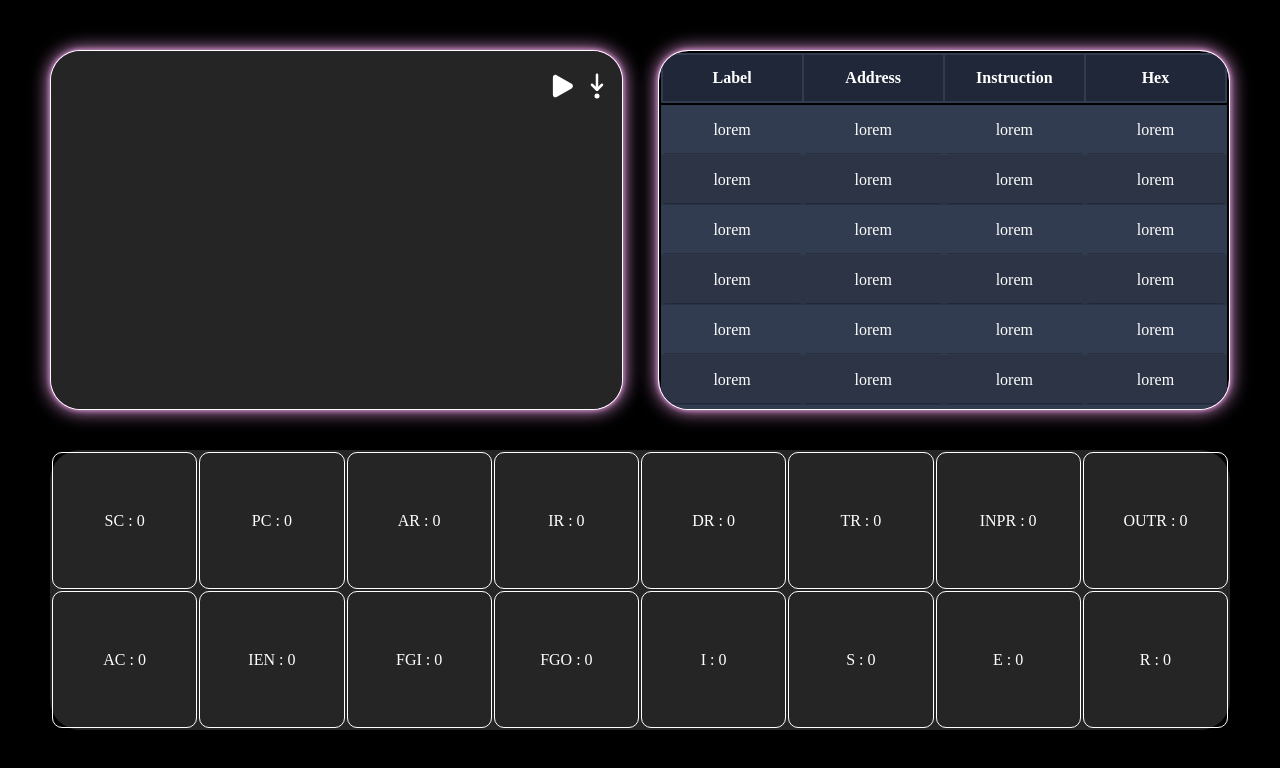
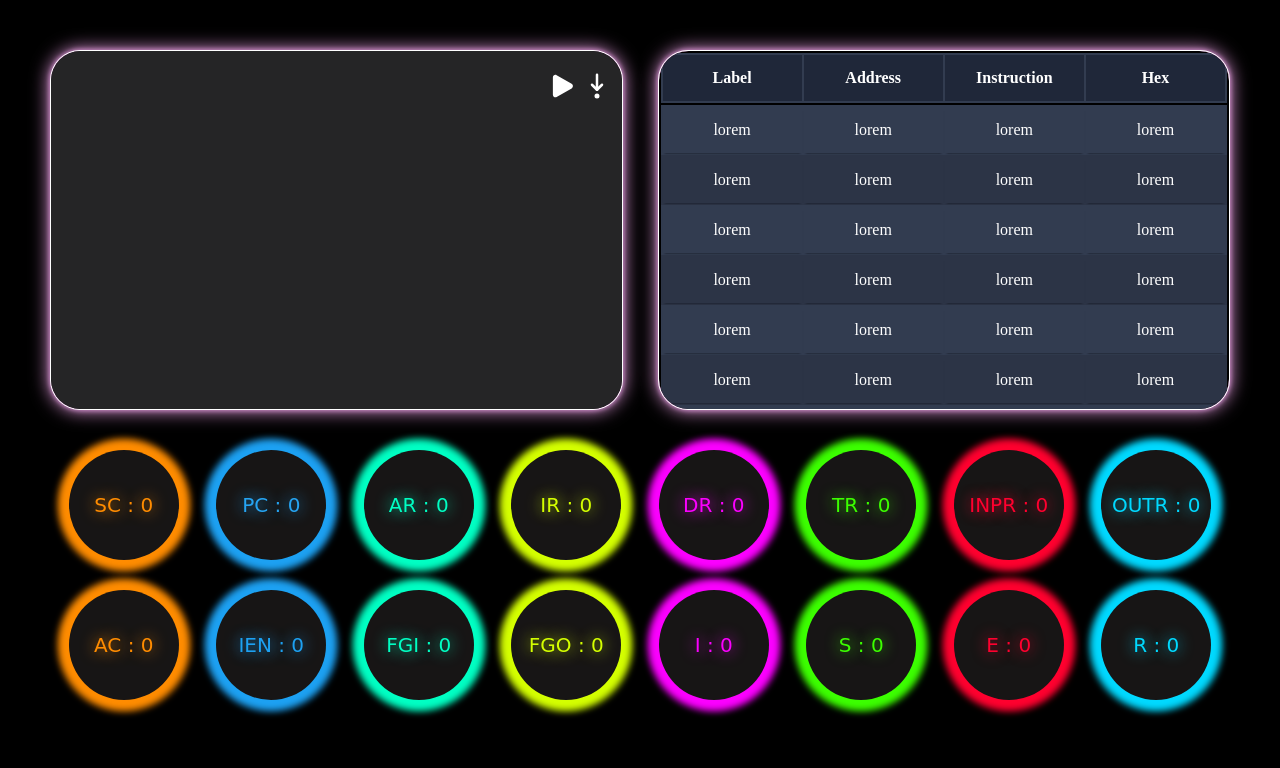
Before and after one commit to arefhbb/Computer-architecture-project, a plain HTML site: page index.html in a window 1280 px wide. Drawn offline with Linux system fonts and the light colour scheme.

Commit message:
Improved UI

```diff
--- a/index.html
+++ b/index.html
@@ -23,6 +23,7 @@
                             d="M3.9,18.9V5.1c0-1.6,1.7-2.6,3-1.8l12,6.9c1.4,0.8,1.4,2.9,0,3.7l-12,6.9C5.6,21.5,3.9,20.5,3.9,18.9z"
                             id="play" />
                     </g>
+                    <title>Compile & Run</title>
                 </svg>
                 <?xml version="1.0" ?><svg class="icon icon-tabler icon-tabler-step-into" fill="none" height="24"
                     stroke="currentColor" stroke-linecap="round" stroke-linejoin="round" stroke-width="2"
@@ -32,6 +33,7 @@
                     <line x1="16" x2="12" y1="11" y2="15" />
                     <line x1="8" x2="12" y1="11" y2="15" />
                     <circle cx="12" cy="20" r="1" />
+                    <title>Step</title>
                 </svg>
             </div>
         </div>
@@ -113,30 +115,24 @@
         </div>
     </div>
     <div class="box box3">
-        <table class="container2">
-            <tbody>
-                <tr>
-                    <td>SC : <span>0</span></td>
-                    <td>PC : <span>0</span></td>
-                    <td>AR : <span>0</span></td>
-                    <td>IR : <span>0</span></td>
-                    <td>DR : <span>0</span></td>
-                    <td>TR : <span>0</span></td>
-                    <td>INPR : <span>0</span></td>
-                    <td>OUTR : <span>0</span></td>
-                </tr>
-                <tr>
-                    <td>AC : <span>0</span></td>
-                    <td>IEN : <span>0</span></td>
-                    <td>FGI : <span>0</span></td>
-                    <td>FGO : <span>0</span></td>
-                    <td>I : <span>0</span></td>
-                    <td>S : <span>0</span></td>
-                    <td>E : <span>0</span></td>
-                    <td>R : <span>0</span></td>
-                </tr>
-            </tbody>
-        </table>
+        <div class="container2">
+            <div>SC :&nbsp;<span>0</span></div>
+            <div>PC :&nbsp;<span>0</span></div>
+            <div>AR :&nbsp;<span>0</span></div>
+            <div>IR :&nbsp;<span>0</span></div>
+            <div>DR :&nbsp;<span>0</span></div>
+            <div>TR :&nbsp;<span>0</span></div>
+            <div>INPR :&nbsp;<span>0</span></div>
+            <div>OUTR :&nbsp;<span>0</span></div>
+            <div>AC :&nbsp;<span>0</span></div>
+            <div>IEN :&nbsp;<span>0</span></div>
+            <div>FGI :&nbsp;<span>0</span></div>
+            <div>FGO :&nbsp;<span>0</span></div>
+            <div>I :&nbsp;<span>0</span></div>
+            <div>S :&nbsp;<span>0</span></div>
+            <div>E :&nbsp;<span>0</span></div>
+            <div>R :&nbsp;<span>0</span></div>
+        </div>
     </div>
 </body>
 
--- a/style.css
+++ b/style.css
@@ -17,7 +17,6 @@ body {
 }
 
 .box {
-  background-color: #252526;
   height: 20px;
   width: 20px;
   border-radius: 30px;
@@ -132,19 +131,31 @@ svg {
 /* /////////////////// */
 
 .container2 {
-  color: #fff;
+  /* color: #fff;
   width: 100%;
   height: 100%;
   text-align: center;
-  border-radius: 30px;
+  border-radius: 30px; */
+  color: #fff;
+  display: grid;
+  grid-template-columns: auto auto auto auto auto auto auto auto;
+  row-gap: 30px;
+  justify-items: center;
+  align-items: center;
 }
 
-.container2 td {
-  border: solid 1px #fff;
-  width: 12.5%;
-  border-radius: 10px;
+.container2 div {
+  /* border: solid 1px #fff; */
+  width: 110px;
+  height: 110px;
+  border-radius: 50%;
+  background-color: #252526;
+  display: flex;
+  justify-content: center;
+  align-items: center;
+  font-size: 20px;
+  font-family: cursive;
 }
-
 /* //////////////////////////////////////////////////////////////////////////////// */
 .main-div {
   position: relative;
@@ -237,3 +248,234 @@ svg {
     box-shadow: 0 0 17px 3px #c586c0, 0 0 4px 2px #c586c0;
   }
 }
+
+/* ////////////////////////////////////////////////////////// */
+.container2 div {
+  position: relative;
+  /*display: block; */
+  color: #666;
+  /* font-size: 30px; */
+  /* height: 60px; */
+  /* width: 60px; */
+  background: #171515;
+  /* line-height: 60px; */
+  /* border-radius: 50%; */
+  /* margin: 0 15px; */
+  /* cursor: pointer; */
+  transition: 0.5s;
+}
+.container2 div:before {
+  position: absolute;
+  content: "";
+  top: 0;
+  left: 0;
+  height: inherit;
+  width: inherit;
+  /* background: #d35400; */
+  border-radius: 50%;
+  transform: scale(0.9);
+  z-index: -1;
+  transition: 0.5s;
+}
+
+.container2 div:before {
+  filter: blur(3px);
+  transform: scale(1.2);
+}
+/* .container2 div:hover {
+  color: #ffa502;
+  box-shadow: 0 0 15px #d35400;
+  text-shadow: 0 0 15px #d35400;
+} */
+
+.container2 div:nth-child(1):before {
+  background: #ff8c00;
+}
+.container2 div:nth-child(1):hover:before {
+  box-shadow: 0 0 15px #ff8c00;
+}
+.container2 div:nth-child(1) {
+  color: #ff8c00;
+  box-shadow: 0 0 15px #ff8c00;
+  text-shadow: 0 0 15px #ff8c00;
+}
+
+.container2 div:nth-child(2):before {
+  background: #1da1f2;
+}
+.container2 div:nth-child(2):hover:before {
+  box-shadow: 0 0 15px #1da1f2;
+}
+.container2 div:nth-child(2) {
+  color: #26a4f2;
+  box-shadow: 0 0 15px #1da1f2;
+  text-shadow: 0 0 15px #1da1f2;
+}
+
+.container2 div:nth-child(3):before {
+  background: #00ffc3;
+}
+.container2 div:nth-child(3):hover:before {
+  box-shadow: 0 0 15px #00ffc3;
+}
+.container2 div:nth-child(3) {
+  color: #00ffc3;
+  box-shadow: 0 0 15px #00ffc3;
+  text-shadow: 0 0 15px #00ffc3;
+}
+
+.container2 div:nth-child(4):before {
+  background: #d4ff00;
+}
+.container2 div:nth-child(4):hover:before {
+  box-shadow: 0 0 15px #d4ff00;
+}
+.container2 div:nth-child(4) {
+  color: #d4ff00;
+  box-shadow: 0 0 15px #d4ff00;
+  text-shadow: 0 0 15px #d4ff00;
+}
+
+.container2 div:nth-child(5):before {
+  background: #fb00ff;
+}
+.container2 div:nth-child(5):hover:before {
+  box-shadow: 0 0 15px #fb00ff;
+}
+.container2 div:nth-child(5) {
+  color: #fb00ff;
+  box-shadow: 0 0 15px #fb00ff;
+  text-shadow: 0 0 15px #fb00ff;
+}
+
+.container2 div:nth-child(6):before {
+  background: #3cff00;
+}
+.container2 div:nth-child(6):hover:before {
+  box-shadow: 0 0 15px #3cff00;
+}
+.container2 div:nth-child(6) {
+  color: #3cff00;
+  box-shadow: 0 0 15px #3cff00;
+  text-shadow: 0 0 15px #3cff00;
+}
+
+.container2 div:nth-child(7):before {
+  background: #ff002f;
+}
+.container2 div:nth-child(7):hover:before {
+  box-shadow: 0 0 15px #ff002f;
+}
+.container2 div:nth-child(7) {
+  color: #ff002f;
+  box-shadow: 0 0 15px #ff002f;
+  text-shadow: 0 0 15px #ff002f;
+}
+
+.container2 div:nth-child(8):before {
+  background: #00d9ff;
+}
+.container2 div:nth-child(8):hover:before {
+  box-shadow: 0 0 15px #00d9ff;
+}
+.container2 div:nth-child(8) {
+  color: #00d9ff;
+  box-shadow: 0 0 15px #00d9ff;
+  text-shadow: 0 0 15px #00d9ff;
+}
+
+.container2 div:nth-child(9):before {
+  background: #ff8c00;
+}
+.container2 div:nth-child(9):hover:before {
+  box-shadow: 0 0 15px #ff8c00;
+}
+.container2 div:nth-child(9) {
+  color: #ff8c00;
+  box-shadow: 0 0 15px #ff8c00;
+  text-shadow: 0 0 15px #ff8c00;
+}
+
+.container2 div:nth-child(10):before {
+  background: #1da1f2;
+}
+.container2 div:nth-child(10):hover:before {
+  box-shadow: 0 0 15px #1da1f2;
+}
+.container2 div:nth-child(10) {
+  color: #1da1f2;
+  box-shadow: 0 0 15px #1da1f2;
+  text-shadow: 0 0 15px #1da1f2;
+}
+
+.container2 div:nth-child(11):before {
+  background: #00ffc3;
+}
+.container2 div:nth-child(11):hover:before {
+  box-shadow: 0 0 15px #00ffc3;
+}
+.container2 div:nth-child(11) {
+  color: #00ffc3;
+  box-shadow: 0 0 15px #00ffc3;
+  text-shadow: 0 0 15px #00ffc3;
+}
+
+.container2 div:nth-child(12):before {
+  background: #d4ff00;
+}
+.container2 div:nth-child(12):hover:before {
+  box-shadow: 0 0 15px #d4ff00;
+}
+.container2 div:nth-child(12) {
+  color: #d4ff00;
+  box-shadow: 0 0 15px #d4ff00;
+  text-shadow: 0 0 15px #d4ff00;
+}
+
+.container2 div:nth-child(13):before {
+  background: #fb00ff;
+}
+.container2 div:nth-child(13):hover:before {
+  box-shadow: 0 0 15px #fb00ff;
+}
+.container2 div:nth-child(13) {
+  color: #fb00ff;
+  box-shadow: 0 0 15px #fb00ff;
+  text-shadow: 0 0 15px #fb00ff;
+}
+
+.container2 div:nth-child(14):before {
+  background: #3cff00;
+}
+.container2 div:nth-child(14):hover:before {
+  box-shadow: 0 0 15px #3cff00;
+}
+.container2 div:nth-child(14) {
+  color: #3cff00;
+  box-shadow: 0 0 15px #3cff00;
+  text-shadow: 0 0 15px #3cff00;
+}
+
+.container2 div:nth-child(15):before {
+  background: #ff002f;
+}
+.container2 div:nth-child(15):hover:before {
+  box-shadow: 0 0 15px #ff002f;
+}
+.container2 div:nth-child(15) {
+  color: #ff002f;
+  box-shadow: 0 0 15px #ff002f;
+  text-shadow: 0 0 15px #ff002f;
+}
+
+.container2 div:nth-child(16):before {
+  background: #00d9ff;
+}
+.container2 div:nth-child(16):hover:before {
+  box-shadow: 0 0 15px #00d9ff;
+}
+.container2 div:nth-child(16) {
+  color: #00d9ff;
+  box-shadow: 0 0 15px #00d9ff;
+  text-shadow: 0 0 15px #00d9ff;
+}
```
